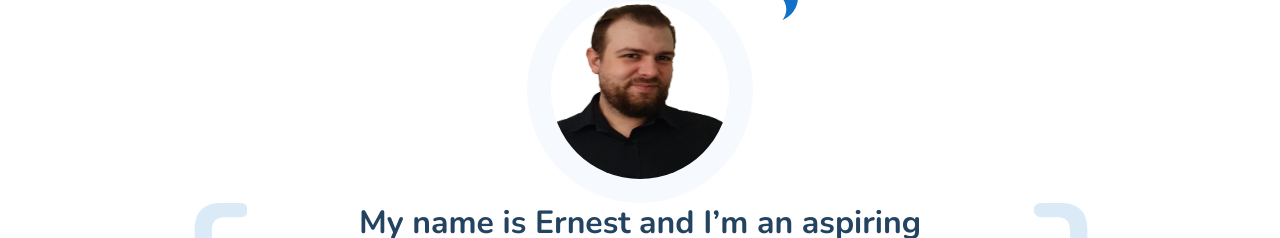
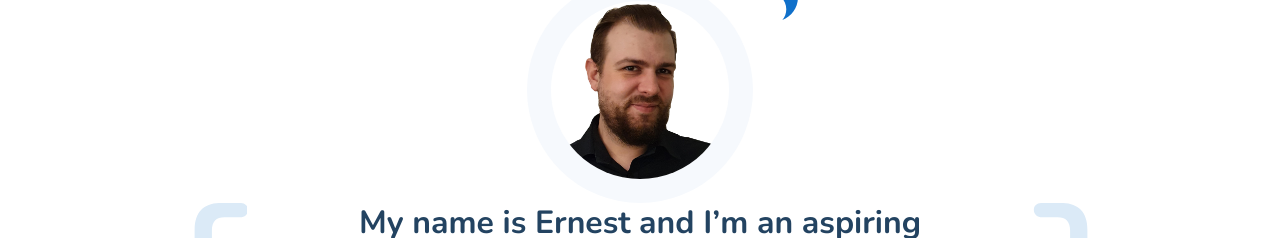
Before and after one commit to ernest-roszak/ernest-roszak.github.io, a website built with webpack: page src/pages/index.html in a window 1280 px wide. Shown: the part 113-351 px from the top of the page. Built offline with nearby package versions, Linux system fonts and the light colour scheme; no server answers.

Commit message:
photo updated again

```diff
--- a/src/pages/index.html
+++ b/src/pages/index.html
@@ -29,7 +29,7 @@
         <div class="hero__image--container">
           <img
             class="hero__image"
-            src="../assets/img/profileTrasparent.png"
+            src="../assets/img/profile.png"
             alt="Ernest Roszak profile photo"
           />
           <span class="hero__bubble">
```
Also changed, not shown: src/assets/img/profile.png (added).
